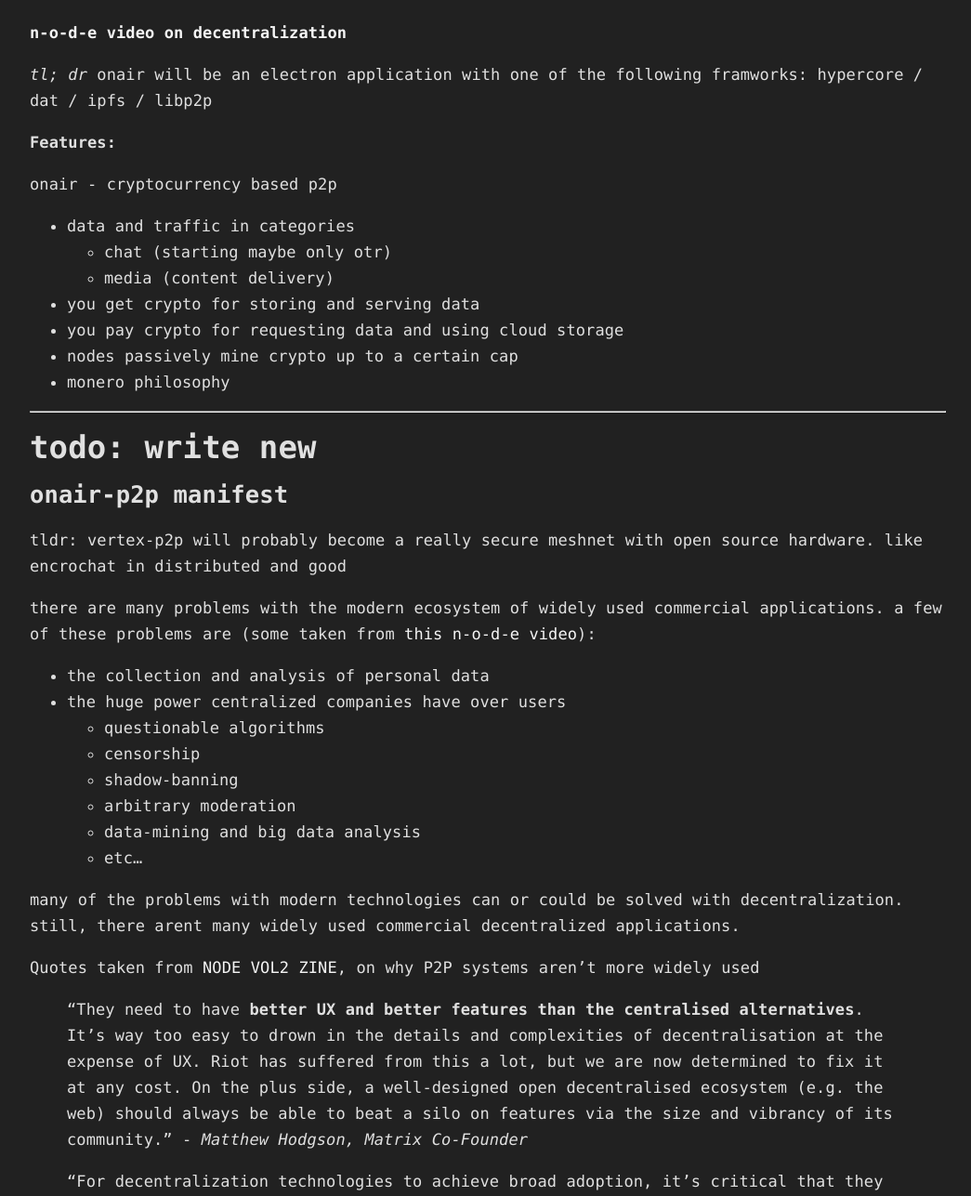
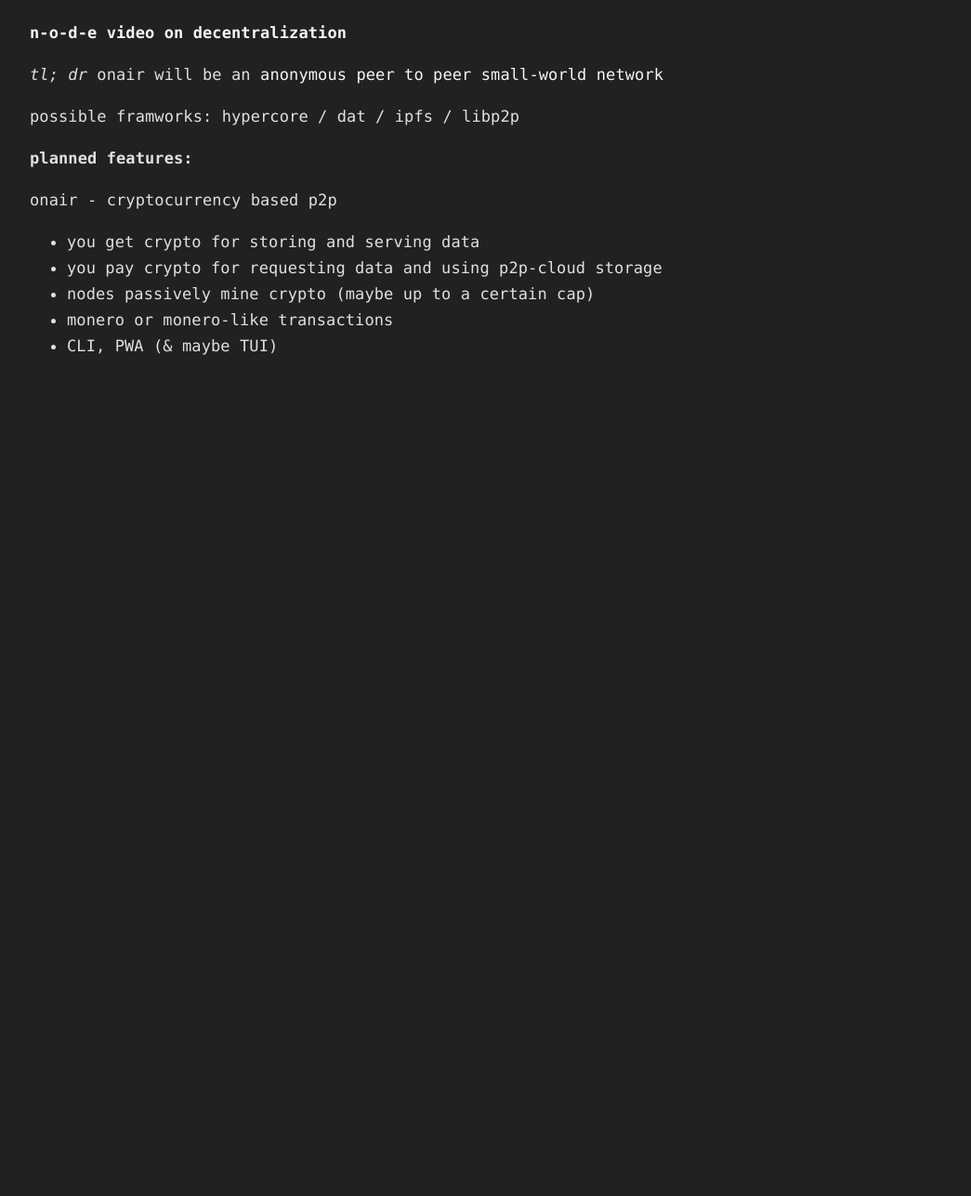
Before and after one commit to giftmischer69/giftmischer69.github.io, a Jekyll site: the page built from _posts/2020-08-27-p2p.md, in a window 1280 px wide and 1400 px high, scrolled down 436 px, cut to the strip 113-1400 px from the top of the window. Shown: the whole strip at 93% size, without its empty margins (115-1160 px from the left). Built offline with Jekyll 4.4.1, drawn with Linux system fonts in a browser that asks for light colours; after the commit the page ends 974 px from its top, so only the background shows below that; some of the changed text lies outside the part shown.

Commit message:
updated posts :smile:

```diff
--- a/Gemfile
+++ b/Gemfile
@@ -4,4 +4,3 @@
 gem 'disqus-for-jekyll'
 gem "kramdown", ">= 2.3.0"
 gem 'wdm', '>= 0.1.0'
-gem 'jemoji'
--- a/_posts/2020-08-27-p2p.md
+++ b/_posts/2020-08-27-p2p.md
@@ -5,111 +5,21 @@
 permalink: onair-p2p
 ---
 
-*development in progress...*
+*development in progress... i am currently working on this*
 
 **why decentralize?**
 <iframe width="560" height="315" src="https://www.youtube.com/embed/SrA7XTDCtok" frameborder="0" allow="accelerometer; autoplay; encrypted-media; gyroscope; picture-in-picture" allowfullscreen></iframe>
 [**n-o-d-e video on decentralization**](https://youtu.be/SrA7XTDCtok)
 
-*tl; dr* onair will be an electron application with one of the following framworks: hypercore / dat / ipfs / libp2p
+*tl; dr* onair will be an [anonymous peer to peer]() [small-world network](https://en.wikipedia.org/wiki/Small-world_network)
 
-**Features:**
+possible framworks: hypercore / dat / ipfs / libp2p
+
+**planned features:**
 
 onair - cryptocurrency based p2p
-- data and traffic in categories
-  - chat (starting maybe only otr)
-  - media (content delivery)
 - you get crypto for storing and serving data
-- you pay crypto for requesting data and using cloud storage
-- nodes passively mine crypto up to a certain cap
-- monero philosophy
-
-
----
-# todo: write new
-
-## onair-p2p manifest
-
-tldr: vertex-p2p will probably become a really secure meshnet with open source hardware.
-like encrochat in distributed and good
-
-there are many problems with the modern ecosystem
-of widely used commercial applications. a few of these
-problems are (some taken from [this n-o-d-e video](https://youtu.be/SrA7XTDCtok)):
-- the collection and analysis of personal data
-- the huge power centralized companies have over users
-    - questionable algorithms
-    - censorship
-    - shadow-banning
-    - arbitrary moderation
-    - data-mining and big data analysis
-    - etc...
-
-many of the problems with modern technologies can or could be solved
-with decentralization. still, there arent many widely used commercial
-decentralized applications.
-
-Quotes taken from [NODE VOL2 ZINE](https://n-o-d-e.live/zine/NODE_VOL_02.pdf),
-on why P2P systems aren't more widely used
-> “They need to have **better UX and better
-features than the centralised
-alternatives**. It's way too easy to drown
-in the details and complexities of
-decentralisation at the expense of UX.
-Riot has suffered from this a lot, but we
-are now determined to fix it at any cost.
-On the plus side, a well-designed open
-decentralised ecosystem (e.g. the web)
-should always be able to beat a silo on
-features via the size and vibrancy of its
-community.” - *Matthew Hodgson, Matrix Co-Founder*
-
-> “For decentralization technologies to
-achieve broad adoption, it’s critical that
-they **deliver an experience that is as
-good as—or better than—the solutions
-they aim to replace**. Traditional users
-generally won’t care about
-decentralization if it comes at the
-expense of performance, cost, reliability,
-user experience, or the myriad of other
-considerations in the buying process.
-Decentralized solutions need to surprise
-and delight the user. **When they can
-achieve lower cost, higher performance,
-and better reliability, then you will see
-P2P technologies take off**.” - *Shawn Wilkinson, Storj Founder*
-
-there are many really good frameworks and projects to build a
-decentralized application on. these include
-- ipfs
-- dat project
-- hyperleger sovrin
-- cryptocurrencies (etherium, monero, etc...)
-- implementations of dht like pastry
-
-the focus of this project is to build a
-- **peer-to-peer**
-- **fun and easy to use**
-- **beautiful**
--  permissive (see sovrin)
-- **overlay network over the internet**
-    - (find (more) specific use case like
-(chat, social network, open collaboration plattform, etc...))
-- that **enables access to vertex-p2p network**
-- with an **app or in-browser-application**
-- that **works on mobile and desktop**
-- with **generation of crypto to pay nodes to route your traffic**
-
-- problem: some have been solved: eg: chat: signal
-- where can this fit in
-- maybe implement p2p version of signal protocol or sth
-- (optional) device / node / p2p server that plugs into wlan router and power outlet and
-tunnels requests to p2p network
-
-- focus is:
-- ux
-- making it hard to make mistakes. the problem with computer security is not with the techical aspects but the human ones.
-
-## references and resources
-- [n-o-d-e](https://www.youtube.com/channel/UCvrLvII5oxSWEMEkszrxXEA)
+- you pay crypto for requesting data and using p2p-cloud storage
+- nodes passively mine crypto (maybe up to a certain cap)
+- monero or monero-like transactions
+- CLI, PWA (& maybe TUI)
```
Also changed, not shown: _posts/2020-08-27-dev-thoughts.md (renamed from _posts/2020-08-27-philosophy.md, +9 -9 lines), _posts/2020-09-07-ai_daw.md (+5 -1 lines), _posts/2020-09-09-artificial_rapper.md (+8 -2 lines), _posts/2050-01-01-notes.md (added, +99 -0 lines), _posts/2069-04-20-secret.md (added, +8 -0 lines), _posts/2020-08-25-emoji_legend.md (renamed from _posts/2020-09-09-emoji_legend.md).
